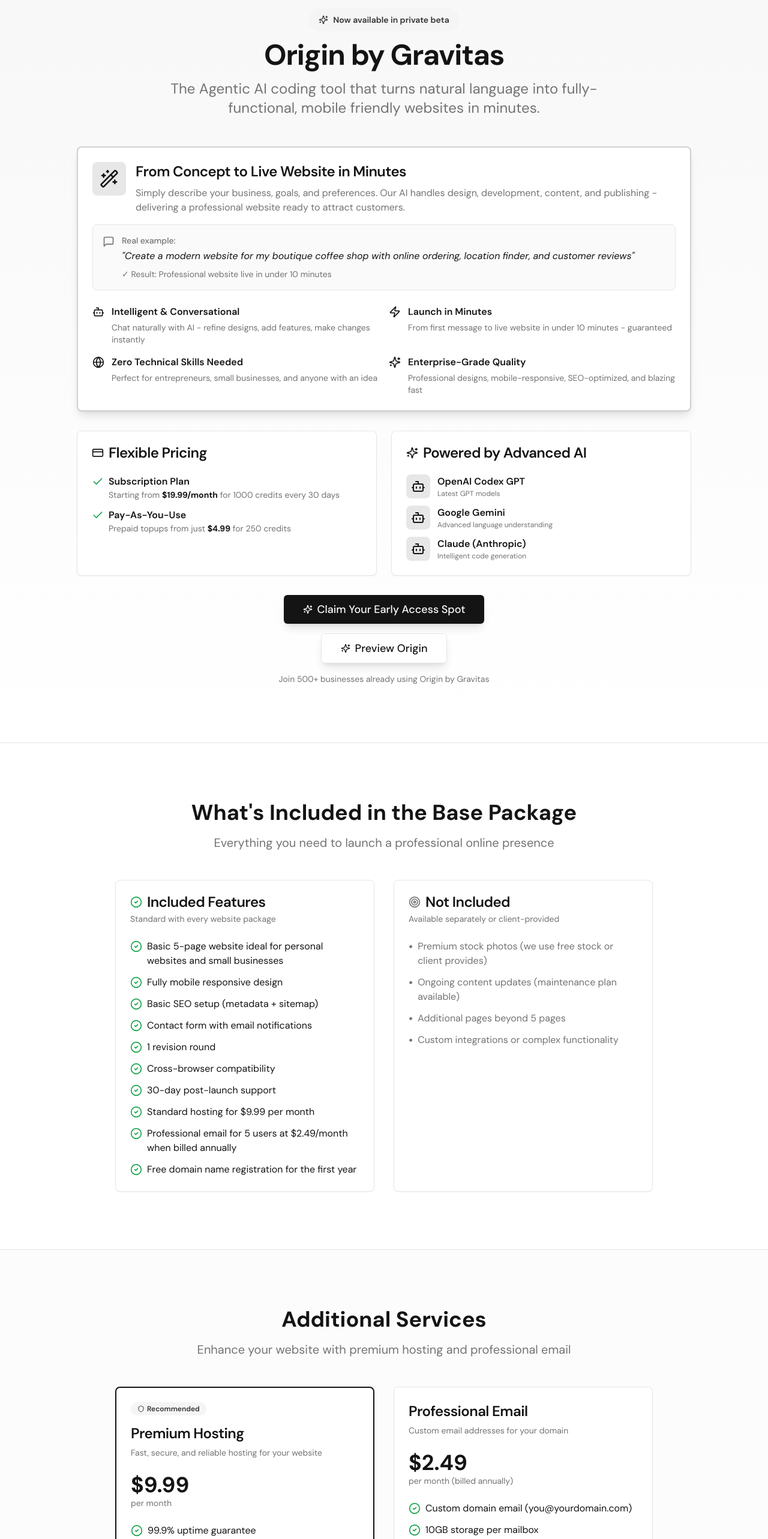
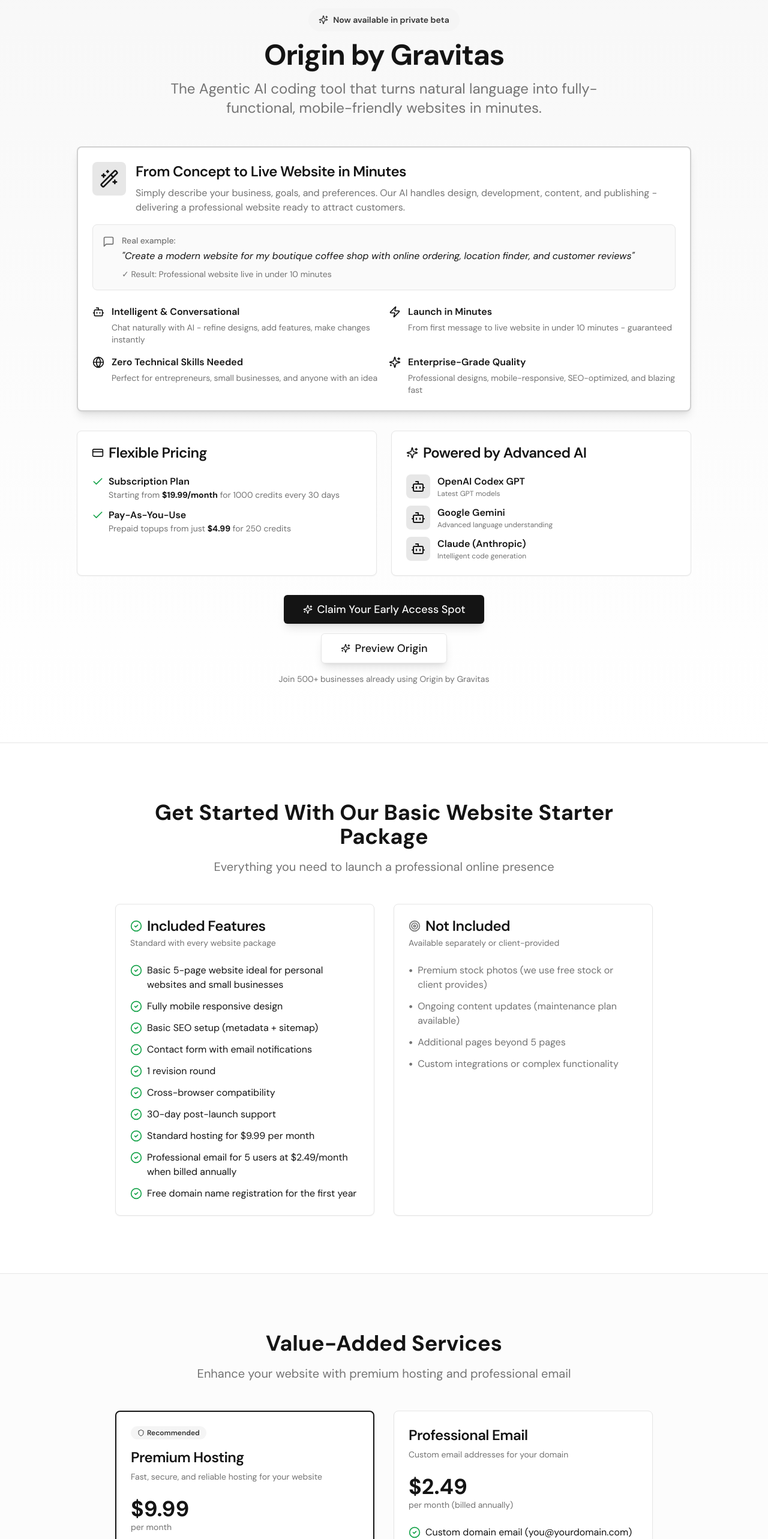
Before and after one commit to jobbyist/gravitasv2, a React (Vite) app: page /websites in a window 1280 px wide. Shown: the part 900-3466 px from the top of the page at 60% size. Built offline with nearby package versions, Linux system fonts and the light colour scheme; no server answers; the HTML template or start-up script is replaced by a standard one.

Commit message:
Fix security issue and update section titles per requirements
Co-authored-by: jobbyist <232170229+jobbyist@users.noreply.github.com>

```diff
--- a/src/components/AIWebsiteBuilder.tsx
+++ b/src/components/AIWebsiteBuilder.tsx
@@ -37,7 +37,7 @@ export const AIWebsiteBuilder = memo(() => {
               Origin by Gravitas
             </h2>
             <p className="text-xl md:text-2xl text-muted-foreground max-w-3xl mx-auto">
-              The Agentic AI coding tool that turns natural language into fully-functional, mobile friendly websites in minutes.
+              The Agentic AI coding tool that turns natural language into fully-functional, mobile-friendly websites in minutes.
             </p>
           </div>
 
@@ -208,10 +208,12 @@ export const AIWebsiteBuilder = memo(() => {
                 size="lg"
                 variant="outline"
                 className="text-lg px-8 py-6 gap-2 shadow-lg hover:shadow-xl transition-all"
-                onClick={() => window.open('https://origin.gravitas.uno', '_blank')}
+                asChild
               >
-                <Sparkles className="h-5 w-5" />
-                Preview Origin
+                <a href="https://origin.gravitas.uno" target="_blank" rel="noopener noreferrer">
+                  <Sparkles className="h-5 w-5" />
+                  Preview Origin
+                </a>
               </Button>
             </div>
             <p className="text-sm text-muted-foreground">
--- a/src/components/websites/FeaturesSection.tsx
+++ b/src/components/websites/FeaturesSection.tsx
@@ -9,7 +9,7 @@ export const FeaturesSection = memo(function FeaturesSection() {
       <div className="container-blog">
         <div className="max-w-4xl mx-auto">
           <div className="text-center space-y-4 mb-12">
-            <h2 className="text-3xl md:text-4xl font-bold">What's Included in the Base Package</h2>
+            <h2 className="text-3xl md:text-4xl font-bold">Get Started With Our Basic Website Starter Package</h2>
             <p className="text-xl text-muted-foreground">
               Everything you need to launch a professional online presence
             </p>
--- a/src/components/websites/PricingEstimator.tsx
+++ b/src/components/websites/PricingEstimator.tsx
@@ -95,7 +95,7 @@ export function PricingEstimator() {
       {/* Upsells Grid */}
       <div>
         <div className="flex items-center justify-between mb-4">
-          <h3 className="text-xl font-bold">Additional Services</h3>
+          <h3 className="text-xl font-bold">Value-Added Services</h3>
           <Button
             variant="outline"
             size="sm"
--- a/src/components/websites/UpsellsSection.tsx
+++ b/src/components/websites/UpsellsSection.tsx
@@ -14,7 +14,7 @@ export const UpsellsSection = memo(function UpsellsSection({ onQuoteClick }: Ups
       <div className="container-blog">
         <div className="max-w-4xl mx-auto">
           <div className="text-center space-y-4 mb-12">
-            <h2 className="text-3xl md:text-4xl font-bold">Additional Services</h2>
+            <h2 className="text-3xl md:text-4xl font-bold">Value-Added Services</h2>
             <p className="text-xl text-muted-foreground">
               Enhance your website with premium hosting and professional email
             </p>
```
